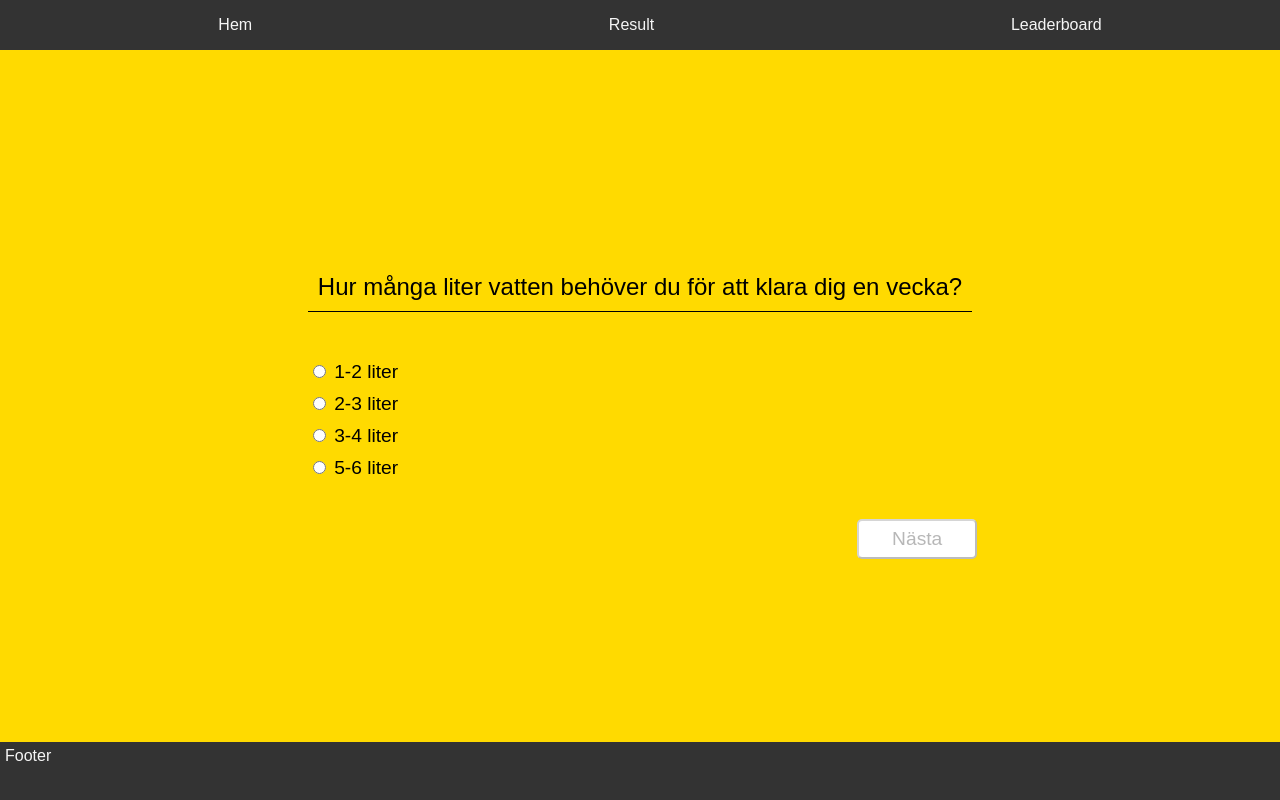
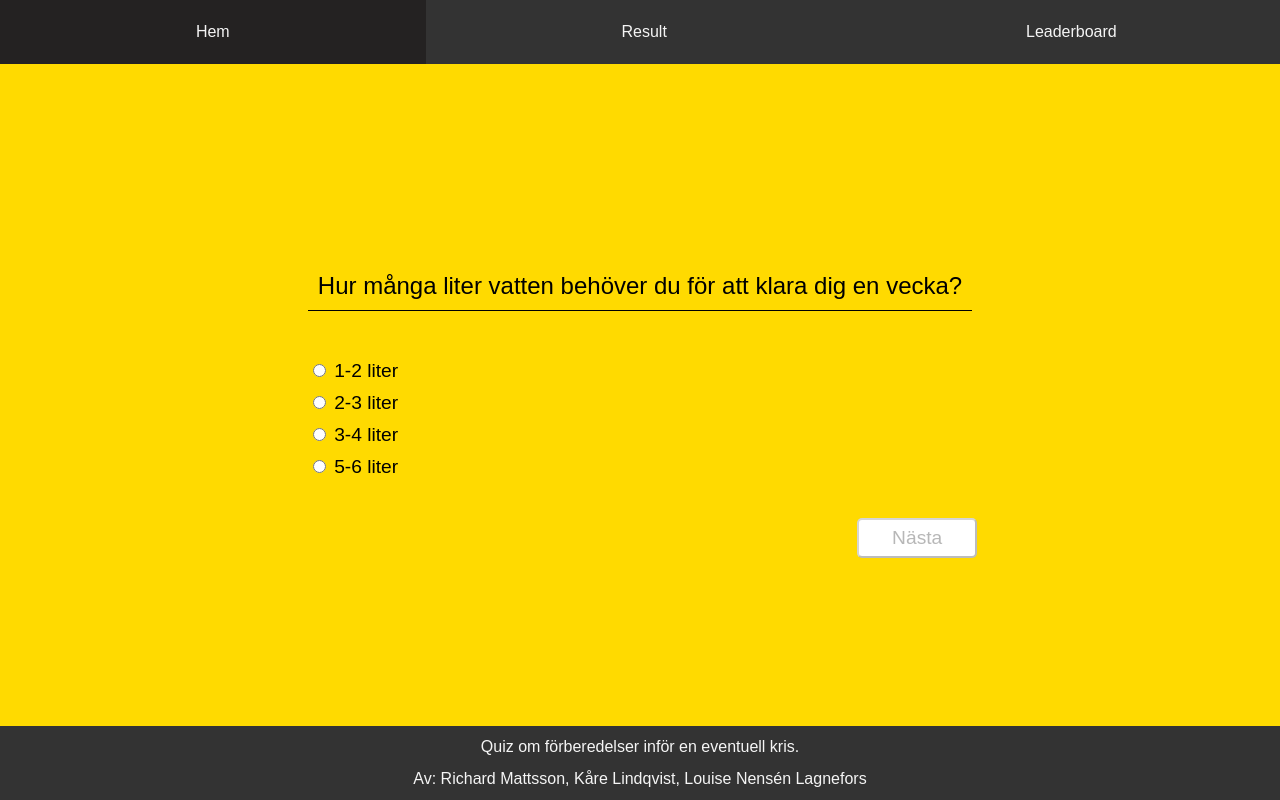
Before and after one commit to richardMattsson/hesa-fredrik, a Vue app: page /#/question in a window 1280 px wide. Built offline with nearby package versions, Linux system fonts and the light colour scheme.

Commit message:
add css styling to nav and footer to make background color change on hover and organize text in center position. Add new text in footer component to made by and what the app is about.

```diff
--- a/assets/main.css
+++ b/assets/main.css
@@ -3,9 +3,10 @@ body {
   font-family: sans-serif;
   margin: 0;
 }
-nav > ul > li > a {
+
+a {
+  color: whitesmoke;
   text-decoration: none;
-  color: whitesmoke;
 }
 
 #app {
--- a/src/components/FooterComp.vue
+++ b/src/components/FooterComp.vue
@@ -1,11 +1,29 @@
 <template>
-  <footer id="container-footer">Footer</footer>
+  <footer id="container-footer">
+    <p class="info-text">Quiz om förberedelser inför en eventuell kris.</p>
+    <p class="info-text">
+      Av: Richard Mattsson, Kåre Lindqvist, Louise Nensén Lagnefors
+    </p>
+    <!-- <section class="section-link">
+      <a href="https://rib.msb.se/filer/pdf/30828.pdf" target="_blank"
+        >Länk till broschyren</a
+      >
+    </section> -->
+  </footer>
 </template>
 <style>
 #container-footer {
   background-color: #333;
   color: whitesmoke;
-  height: 6vh;
+  height: 4rem;
   padding: 5px;
+  display: flex;
+  justify-content: center;
+  flex-direction: column;
+  align-items: center;
+  justify-content: space-around;
+}
+.info-text {
+  margin: 0;
 }
 </style>
--- a/src/components/NavigationComp.vue
+++ b/src/components/NavigationComp.vue
@@ -2,13 +2,13 @@
   <header id="container-header">
     <nav id="container-nav">
       <ul id="container-ul">
-        <li class="container-link">
+        <li class="container-links" id="nav-home">
           <RouterLink to="/">Hem</RouterLink>
         </li>
-        <li class="container-link">
+        <li class="container-links" id="nav-result">
           <RouterLink to="/register">Result</RouterLink>
         </li>
-        <li class="container-link">
+        <li class="container-links" id="nav-leaderboard">
           <RouterLink to="/scoretable">Leaderboard</RouterLink>
         </li>
       </ul>
@@ -27,8 +27,31 @@
 }
 #container-ul {
   width: 100%;
+  margin: 0;
+  padding: 0;
   display: flex;
+  align-content: center;
   justify-content: space-around;
   list-style-type: none;
 }
+.container-links {
+  height: 4rem;
+  display: flex;
+  justify-content: center;
+  align-items: center;
+  /* border: 1px solid whitesmoke; */
+}
+.container-links:hover {
+  cursor: pointer;
+  background-color: #242222;
+}
+#nav-home {
+  flex-grow: 1.2;
+}
+#nav-result {
+  flex-grow: 1.2;
+}
+#nav-leaderboard {
+  flex-grow: 1;
+}
 </style>
--- a/src/views/HomeView.vue
+++ b/src/views/HomeView.vue
@@ -1,7 +1,11 @@
 <template>
   <main id="container-main">
     <h1>HESA FREDRIK</h1>
-    <img src="/Skärmbild 2025-02-21 142435.png" alt="" id="img-home" />
+    <img
+      src="/hesa-fredrik-logo.png"
+      alt="hesa fredrik logga, radiomast alarm"
+      id="img-home"
+    />
 
     <router-link to="/question" tag="button"
       ><button class="start-button">Starta spel</button></router-link
--- a/src/views/RegisterView.vue
+++ b/src/views/RegisterView.vue
@@ -18,12 +18,6 @@
           <input id="save-button" type="button" value="Spara" @click="onSave" />
         </section>
       </form>
-    </section>
-
-    <section class="section-link">
-      <a href="https://rib.msb.se/filer/pdf/30828.pdf" target="_blank"
-        >Broschyr</a
-      >
     </section>
   </article>
 </template>
```
Also changed, not shown: public/hesa-fredrik-logo.png (renamed from public/Skärmbild 2025-02-21 142435.png).
